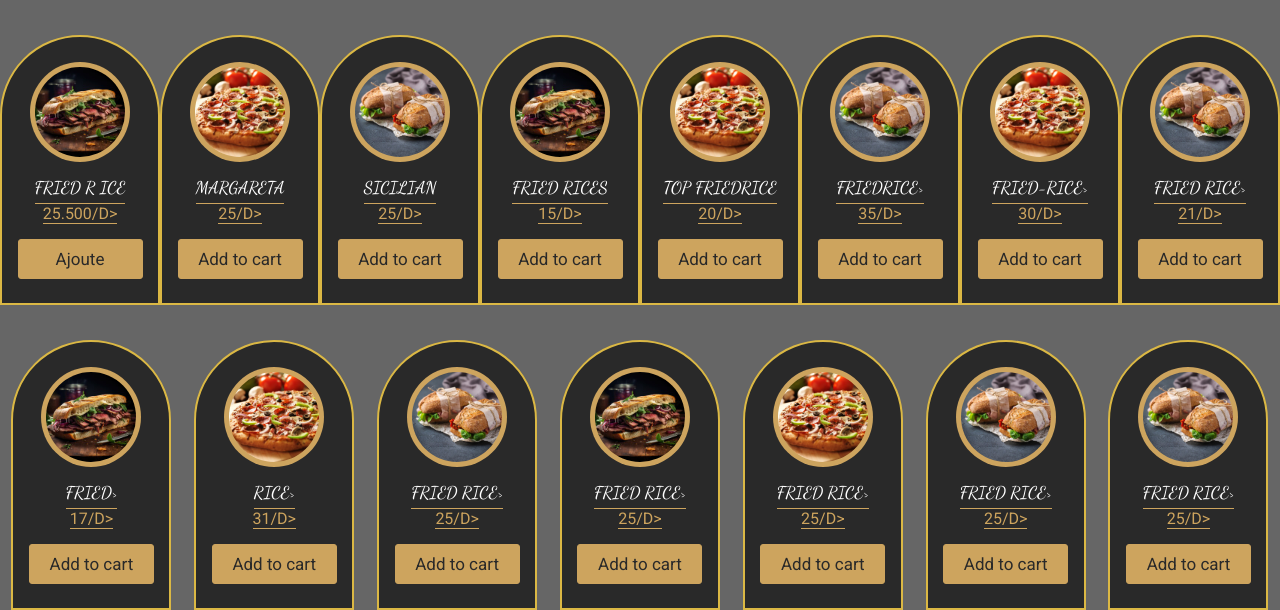
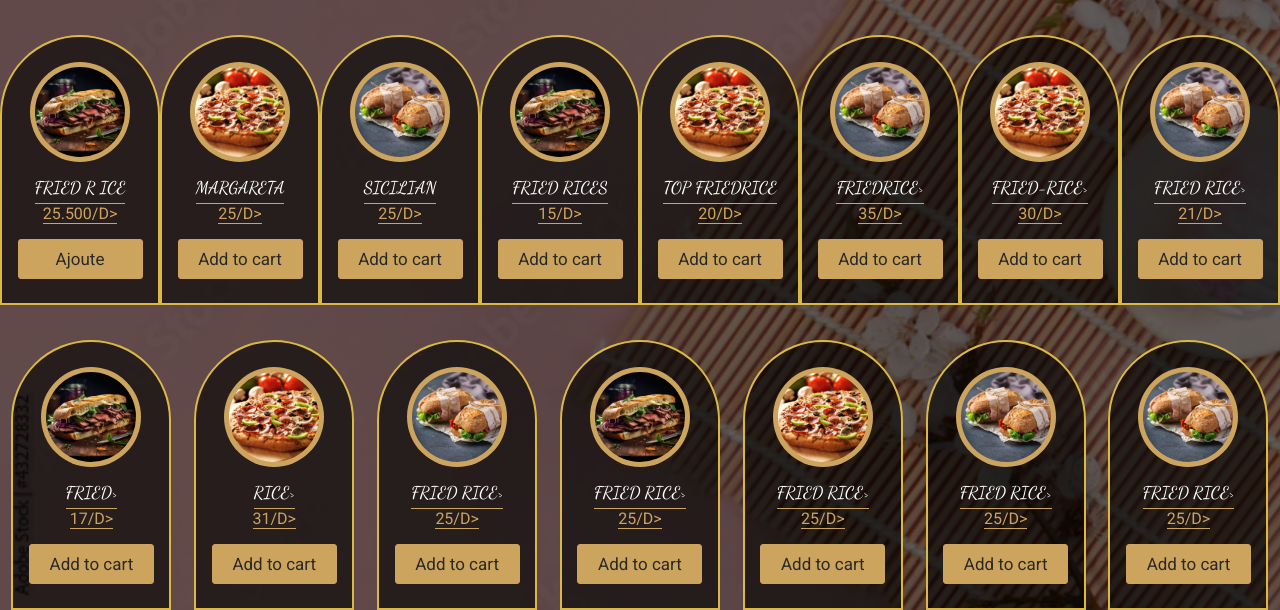
Before and after one commit to Tarhouni-mourad/amigo, a plain HTML site: page cake.html in a window 1280 px wide. Shown: the part 250-860 px from the top of the page. Drawn offline with Linux system fonts and the light colour scheme; the site is published under a folder, as on GitHub Pages, so addresses that start at the root find nothing.

Commit message:
Update food-style.css

```diff
--- a/food-style.css
+++ b/food-style.css
@@ -12,7 +12,7 @@
 .veg {
   min-height: 100vh;
   background: linear-gradient(rgba(0, 0, 0, 0.6), rgba(0, 0, 0, 0.6)),
-    url("/images/a\ \(17\).jpeg");
+    url("images/a\ \(17\).jpeg");
   background-size: cover;
   background-repeat: no-repeat;
   background-attachment: fixed;
```
